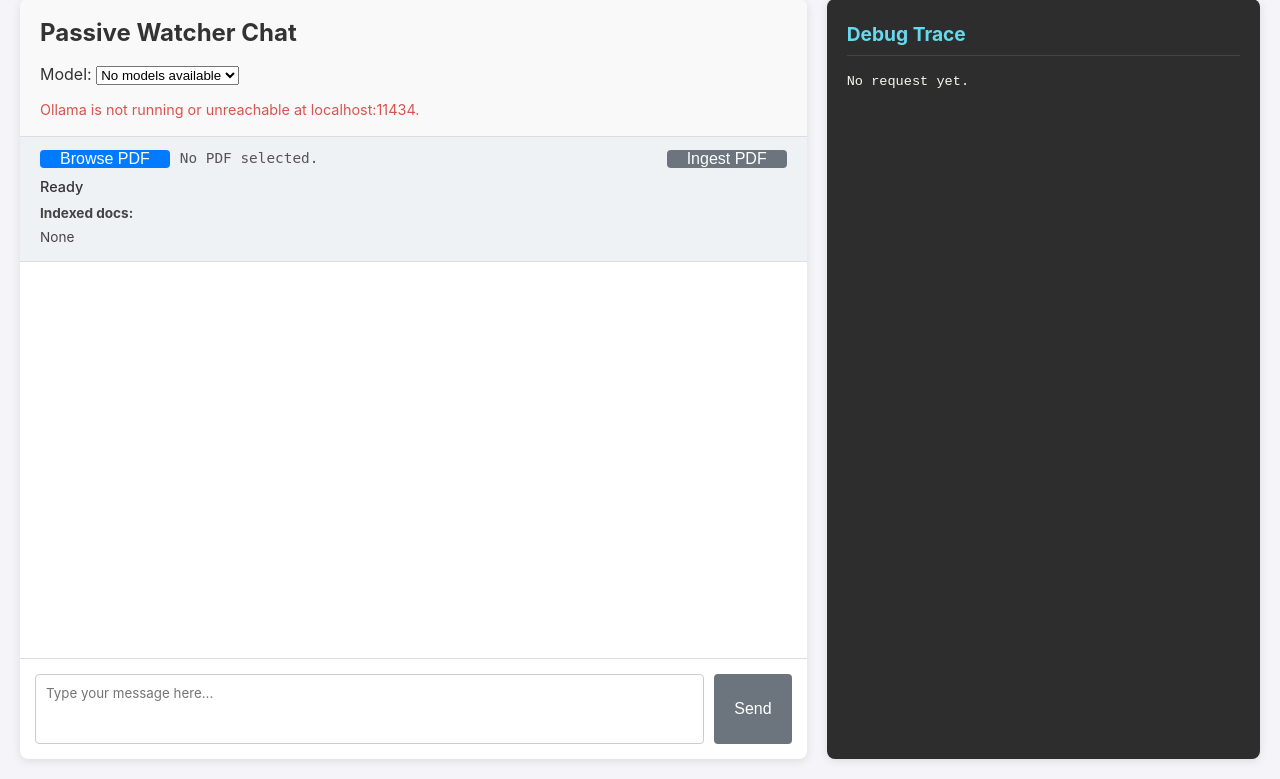
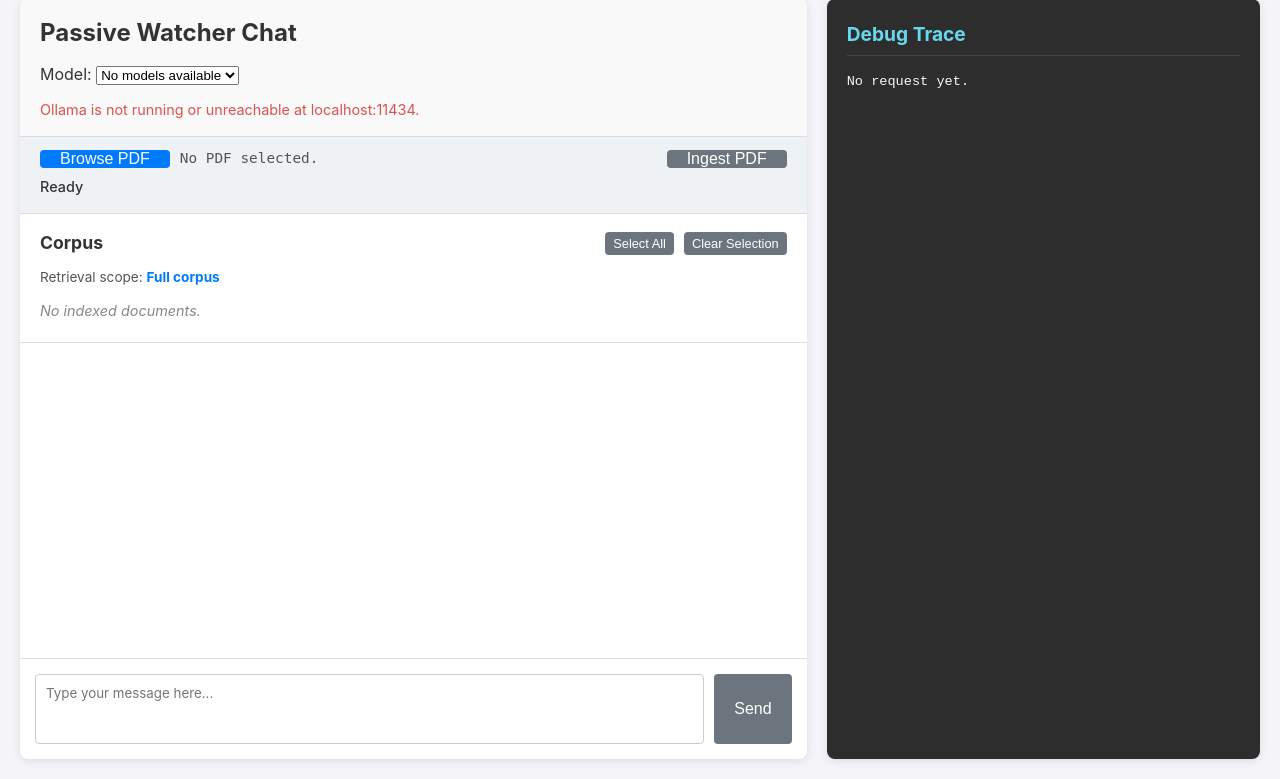
Before and after one commit to GeoBot985/AppFactory, a FastAPI app: page / in a window 1280 px wide. Shown: the part 21-800 px from the top of the page. Run offline with FastAPI, Linux system fonts and the light colour scheme; data that the repository does not hold is empty.

Commit message:
feat: add corpus panel and working set selection for RAG retrieval
This change implements Spec 009, adding a dedicated Corpus Panel to the
UI for listing indexed documents as selectable cards. It allows users
to define a "working set" of documents to constrain RAG retrieval.

Key changes:
- Updated `ChatRequest` model to include `document_ids`.
- Modified `main.py` to handle scoped retrieval and return full document info.
- Updated `rag/db.py` to support ordered document listing by recency.
- Added the Corpus Panel with "Select All" and "Clear Selection" controls to the UI.
- Implemented frontend selection logic in `app.js` and styled components in `styles.css`.
- Updated `README.md` with manual test cases.
- Refined debug output to show retrieval scope and resolved document names.

Co-authored-by: GeoBot985 <199477846+GeoBot985@users.noreply.github.com>

```diff
--- a/Demo5/main.py
+++ b/Demo5/main.py
@@ -10,8 +10,8 @@ import shutil
 from models import ChatRequest, ChatResponse, TurnContext
 from ollama_client import get_models, chat as ollama_chat
 from watcher import PassiveWatcher
-from app.services.rag_service import get_rag_context
-from app.services.ingest_service import ingest_pdf_file, get_indexed_docs
+from app.services.rag_service import get_rag_context, list_indexed_documents
+from app.services.ingest_service import ingest_pdf_file
 from app.services.watcher import inspect_chat_request, ChatRequestPayload
 
 RAG_ENABLED = True
@@ -50,8 +50,8 @@ async def api_ingest(file: UploadFile = File(...)):
 
 @app.get("/api/docs")
 async def api_docs():
-    docs = get_indexed_docs()
-    return {"docs": docs}
+    result = list_indexed_documents()
+    return result
 
 @app.get("/api/models")
 async def api_models():
@@ -82,7 +82,7 @@ async def api_chat(request: ChatRequest):
     final_prompt = request.message
 
     if RAG_ENABLED:
-        rag_result = get_rag_context(request.message, top_k=3)
+        rag_result = get_rag_context(request.message, top_k=3, document_ids=request.document_ids)
         retrieval_query = request.message
         retrieval_error = rag_result.get("error")
         retrieval_chunks = rag_result.get("chunks", [])
@@ -146,10 +146,32 @@ async def api_chat(request: ChatRequest):
     # 5. Build structured debug trace
     response_preview = reply_text[:100] + ("..." if len(reply_text) > 100 else "") if reply_text else None
 
+    # Handle RAG scope for debug
+    retrieval_scope = "full_corpus"
+    selected_documents_count = 0
+    selected_documents_names = []
+
+    if request.document_ids:
+        retrieval_scope = "working_set"
+        selected_documents_count = len(request.document_ids)
+
+        # Try to resolve document names from chunks or recent docs
+        # We can map ID -> Name from the retrieval_chunks if any matched
+        # Or from a quick lookup if needed. For now, let's use the chunks metadata.
+        id_to_name = {chunk['document_id']: chunk['document_name'] for chunk in retrieval_chunks}
+
+        selected_documents_names = []
+        for doc_id in request.document_ids:
+            name = id_to_name.get(doc_id, doc_id) # Fallback to ID if not in retrieved chunks
+            selected_documents_names.append(name)
+
     debug_payload = {
         "user_message": request.message,
         "selected_model": request.model,
         "rag_enabled": RAG_ENABLED,
+        "retrieval_scope": retrieval_scope,
+        "selected_documents_count": selected_documents_count,
+        "selected_documents_names": selected_documents_names,
         "retrieval_query": retrieval_query,
         "retrieval_chunks": retrieval_chunks,
         "retrieval_error": retrieval_error,
--- a/Demo5/models.py
+++ b/Demo5/models.py
@@ -5,6 +5,7 @@ from datetime import datetime
 class ChatRequest(BaseModel):
     model: str
     message: str
+    document_ids: Optional[List[str]] = None
 
 class ChatResponse(BaseModel):
     reply: str
--- a/Demo5/rag/db.py
+++ b/Demo5/rag/db.py
@@ -50,7 +50,7 @@ def insert_chunk(conn, chunk: dict) -> None:
     )
 
 def list_documents(conn) -> list[dict]:
-    results = conn.execute("SELECT * FROM documents").fetchall()
+    results = conn.execute("SELECT * FROM documents ORDER BY ingested_at DESC").fetchall()
     cols = [
         "document_id", "document_name", "source_path", "file_hash",
         "file_size_bytes", "ingested_at", "chunk_count"
--- a/Demo5/static/app.js
+++ b/Demo5/static/app.js
@@ -12,7 +12,15 @@ document.addEventListener('DOMContentLoaded', () => {
     const selectedPdfPath = document.getElementById('selected-pdf-path');
     const ingestPdfBtn = document.getElementById('ingest-pdf-btn');
     const ingestStatusArea = document.getElementById('ingest-status-area');
-    const indexedDocsList = document.getElementById('indexed-docs-list');
+
+    // Corpus Panel elements
+    const corpusList = document.getElementById('corpus-list');
+    const selectAllBtn = document.getElementById('select-all-btn');
+    const clearSelectionBtn = document.getElementById('clear-selection-btn');
+    const retrievalScopeText = document.getElementById('retrieval-scope-text');
+
+    let allDocuments = [];
+    let selectedDocumentIds = new Set();
 
     // Fetch models on load
     async function loadModels() {
@@ -68,7 +76,13 @@ document.addEventListener('DOMContentLoaded', () => {
         output += `Model:\n${payload.selected_model || 'N/A'}\n\n`;
 
         output += `[RAG]\n`;
-        output += `RAG enabled:\n${payload.rag_enabled ? 'true' : 'false'}\n\n`;
+        output += `RAG enabled:\n${payload.rag_enabled ? 'true' : 'false'}\n`;
+        output += `Scope: ${payload.retrieval_scope || 'full_corpus'}\n`;
+        output += `Selected docs count: ${payload.selected_documents_count || 0}\n`;
+        if (payload.selected_documents_names && payload.selected_documents_names.length > 0) {
+            output += `Selected docs: ${payload.selected_documents_names.join(', ')}\n`;
+        }
+        output += `\n`;
 
         if (payload.rag_enabled) {
             output += `Retrieval query:\n${payload.retrieval_query || 'N/A'}\n\n`;
@@ -178,7 +192,11 @@ document.addEventListener('DOMContentLoaded', () => {
                 headers: {
                     'Content-Type': 'application/json'
                 },
-                body: JSON.stringify({ model, message })
+                body: JSON.stringify({
+                    model,
+                    message,
+                    document_ids: selectedDocumentIds.size > 0 ? Array.from(selectedDocumentIds) : null
+                })
             });
 
             const data = await response.json();
@@ -228,28 +246,89 @@ document.addEventListener('DOMContentLoaded', () => {
         }
     });
 
+    function updateScopeStatus() {
+        if (selectedDocumentIds.size === 0) {
+            retrievalScopeText.textContent = "Full corpus";
+        } else {
+            retrievalScopeText.textContent = `Working set (${selectedDocumentIds.size} documents)`;
+        }
+    }
+
+    function toggleDocumentSelection(docId) {
+        if (selectedDocumentIds.has(docId)) {
+            selectedDocumentIds.delete(docId);
+        } else {
+            selectedDocumentIds.add(docId);
+        }
+        renderDocumentCards();
+        updateScopeStatus();
+    }
+
+    function renderDocumentCards() {
+        corpusList.innerHTML = '';
+        if (allDocuments.length === 0) {
+            const emptyMsg = document.createElement('div');
+            emptyMsg.className = 'empty-corpus-msg';
+            emptyMsg.textContent = 'No indexed documents.';
+            corpusList.appendChild(emptyMsg);
+            return;
+        }
+
+        allDocuments.forEach(doc => {
+            const card = document.createElement('div');
+            card.className = `doc-card ${selectedDocumentIds.has(doc.document_id) ? 'selected' : ''}`;
+
+            const name = document.createElement('div');
+            name.className = 'doc-name';
+            name.textContent = doc.document_name;
+
+            const meta = document.createElement('div');
+            meta.className = 'doc-meta';
+            const date = new Date(doc.ingested_at).toLocaleString();
+            const sizeKB = (doc.file_size_bytes / 1024).toFixed(1);
+            meta.innerHTML = `
+                Ingested: ${date}<br>
+                Chunks: ${doc.chunk_count} | Size: ${sizeKB} KB
+            `;
+
+            card.appendChild(name);
+            card.appendChild(meta);
+
+            card.addEventListener('click', () => toggleDocumentSelection(doc.document_id));
+            corpusList.appendChild(card);
+        });
+    }
+
     async function loadIndexedDocs() {
         try {
             const response = await fetch('/api/docs');
             if (response.ok) {
                 const data = await response.json();
-                indexedDocsList.innerHTML = '';
-                if (data.docs && data.docs.length > 0) {
-                    data.docs.forEach(docId => {
-                        const li = document.createElement('li');
-                        li.textContent = `- ${docId}`;
-                        indexedDocsList.appendChild(li);
-                    });
-                } else {
-                    const li = document.createElement('li');
-                    li.textContent = 'None';
-                    indexedDocsList.appendChild(li);
+                if (data.ok) {
+                    allDocuments = data.documents || [];
+                    // Keep selected IDs that still exist
+                    const validIds = new Set(allDocuments.map(d => d.document_id));
+                    selectedDocumentIds = new Set(Array.from(selectedDocumentIds).filter(id => validIds.has(id)));
+                    renderDocumentCards();
+                    updateScopeStatus();
                 }
             }
         } catch (error) {
             console.error("Failed to load indexed docs", error);
         }
     }
+
+    selectAllBtn.addEventListener('click', () => {
+        allDocuments.forEach(doc => selectedDocumentIds.add(doc.document_id));
+        renderDocumentCards();
+        updateScopeStatus();
+    });
+
+    clearSelectionBtn.addEventListener('click', () => {
+        selectedDocumentIds.clear();
+        renderDocumentCards();
+        updateScopeStatus();
+    });
 
     ingestPdfBtn.addEventListener('click', async () => {
         if (!pdfFileInput.files || pdfFileInput.files.length === 0) {
--- a/Demo5/static/styles.css
+++ b/Demo5/static/styles.css
@@ -79,19 +79,104 @@ h1 {
     margin-bottom: 5px;
 }
 
-.indexed-docs-area {
-    font-size: 0.85rem;
-    color: #444;
+.corpus-panel {
+    padding: 15px 20px;
+    background: #fff;
+    border-bottom: 1px solid #ddd;
+    max-height: 300px;
+    display: flex;
+    flex-direction: column;
 }
 
-.indexed-docs-area ul {
-    list-style-type: none;
-    padding-left: 0;
-    margin-top: 2px;
+.corpus-header {
+    display: flex;
+    justify-content: space-between;
+    align-items: center;
+    margin-bottom: 10px;
 }
 
-.indexed-docs-area ul li {
-    margin-bottom: 2px;
+.corpus-header h2 {
+    font-size: 1.1rem;
+    margin: 0;
+}
+
+.corpus-controls {
+    display: flex;
+    gap: 10px;
+}
+
+.corpus-controls button {
+    padding: 4px 8px;
+    font-size: 0.8rem;
+    background-color: #6c757d;
+}
+
+.corpus-controls button:hover {
+    background-color: #5a6268;
+}
+
+.corpus-scope-status {
+    font-size: 0.85rem;
+    margin-bottom: 10px;
+    color: #555;
+}
+
+#retrieval-scope-text {
+    font-weight: bold;
+    color: #007bff;
+}
+
+.corpus-list {
+    flex: 1;
+    overflow-y: auto;
+    display: flex;
+    flex-wrap: wrap;
+    gap: 10px;
+    padding-bottom: 5px;
+}
+
+.empty-corpus-msg {
+    color: #888;
+    font-style: italic;
+    font-size: 0.9rem;
+}
+
+.doc-card {
+    border: 1px solid #ddd;
+    border-radius: 6px;
+    padding: 10px;
+    width: calc(33.33% - 7px);
+    min-width: 200px;
+    cursor: pointer;
+    background-color: #fff;
+    transition: all 0.2s;
+    display: flex;
+    flex-direction: column;
+    gap: 4px;
+}
+
+.doc-card:hover {
+    border-color: #007bff;
+    background-color: #f8f9fa;
+}
+
+.doc-card.selected {
+    border-color: #007bff;
+    background-color: #e7f1ff;
+    box-shadow: 0 0 0 1px #007bff;
+}
+
+.doc-name {
+    font-weight: bold;
+    font-size: 0.85rem;
+    white-space: nowrap;
+    overflow: hidden;
+    text-overflow: ellipsis;
+}
+
+.doc-meta {
+    font-size: 0.75rem;
+    color: #666;
 }
 
 .chat-area {
--- a/Demo5/templates/index.html
+++ b/Demo5/templates/index.html
@@ -28,11 +28,21 @@
                     <button id="ingest-pdf-btn" disabled>Ingest PDF</button>
                 </div>
                 <div id="ingest-status-area" class="ingest-status-area">Ready</div>
-                <div class="indexed-docs-area">
-                    <strong>Indexed docs:</strong>
-                    <ul id="indexed-docs-list">
-                        <li>None</li>
-                    </ul>
+            </div>
+
+            <div class="corpus-panel">
+                <div class="corpus-header">
+                    <h2>Corpus</h2>
+                    <div class="corpus-controls">
+                        <button id="select-all-btn">Select All</button>
+                        <button id="clear-selection-btn">Clear Selection</button>
+                    </div>
+                </div>
+                <div class="corpus-scope-status">
+                    Retrieval scope: <span id="retrieval-scope-text">Full corpus</span>
+                </div>
+                <div id="corpus-list" class="corpus-list">
+                    <div class="empty-corpus-msg">No indexed documents.</div>
                 </div>
             </div>
 
```
Also changed, not shown: Demo5/README.md, 1 other file.
